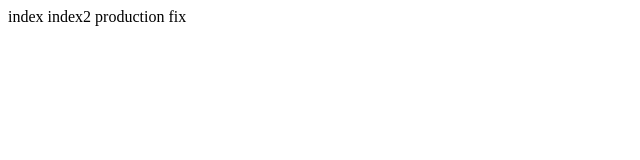
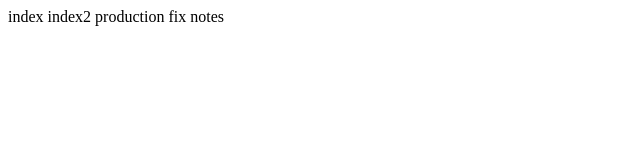
Before and after one commit to prakaashr/com.bread1.demo, a plain HTML site: page WebContent/index.html in a window 1280 px wide. Shown: the full height of the page, 0-640 px from the left. Drawn offline with Linux system fonts and the light colour scheme.

Commit message:
v2 complete

```diff
--- a/WebContent/index.html
+++ b/WebContent/index.html
@@ -9,5 +9,7 @@
 index2
 
 production fix
+
+notes
 </body>
 </html>
```
